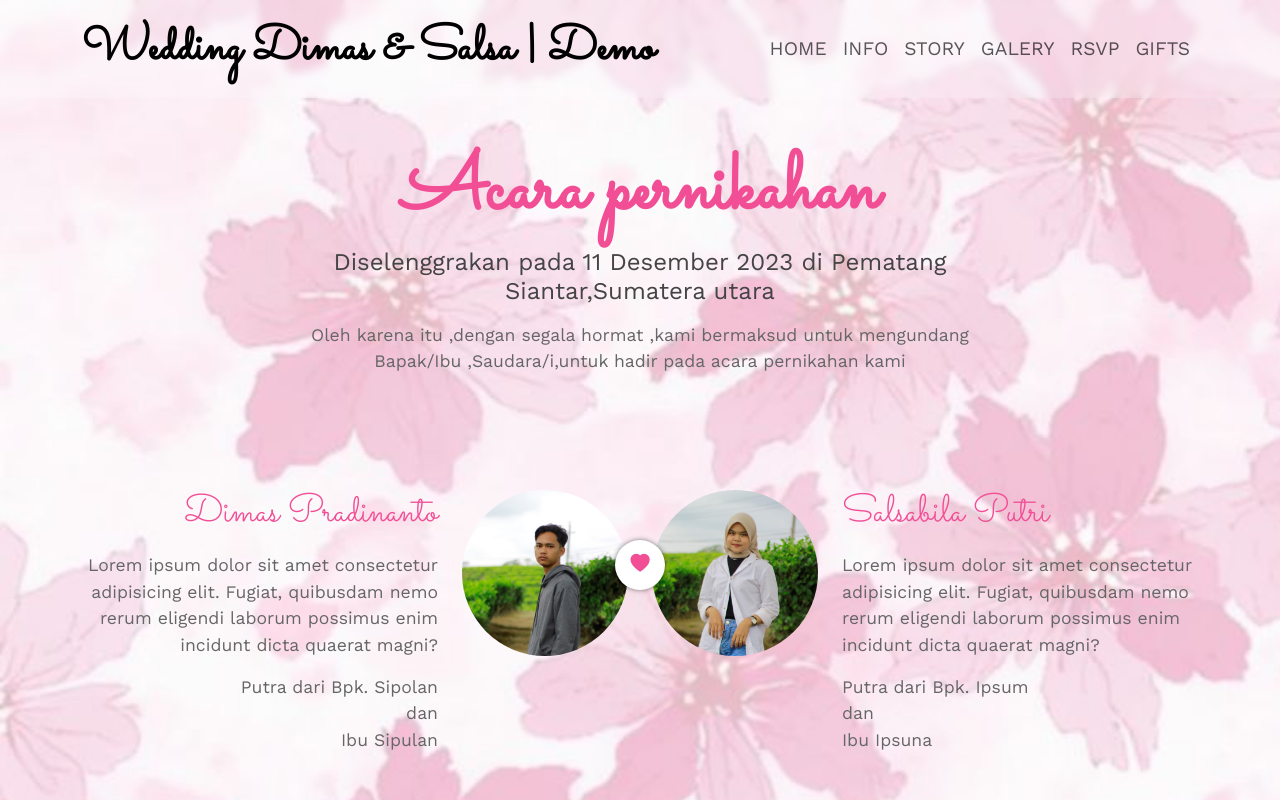
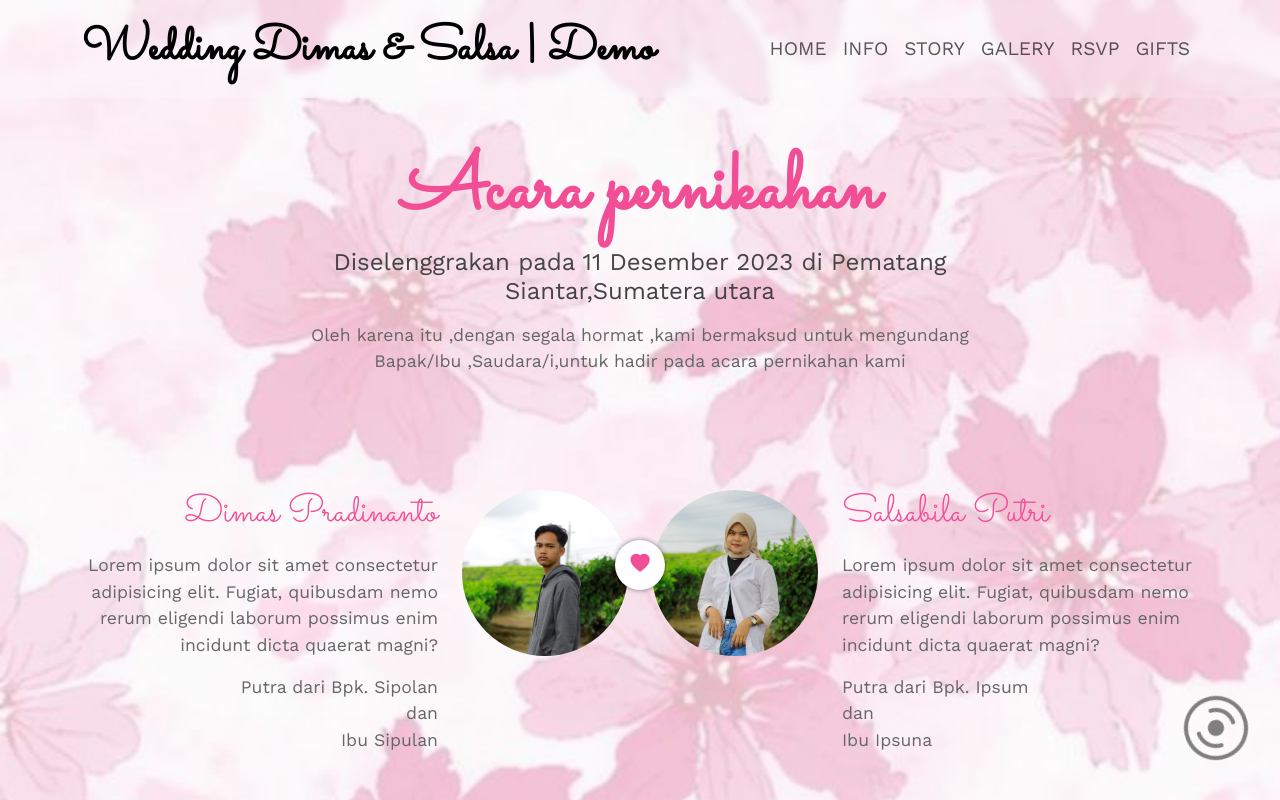
Before and after one commit to dimaspradinanto/web-undangan, a plain HTML site: page index.html in a window 1280 px wide. Both pictures are taken after a click on the link "Lihat Undangan". Shown: the part 802-1602 px from the top of the page. Drawn offline with nearby package versions, Linux system fonts and the light colour scheme; some packages are replaced by stand-ins of ours; a script that the page names is missing.

Commit message:
Membuat bg musik

```diff
--- a/index.html
+++ b/index.html
@@ -512,7 +512,7 @@
                 123456780
               </li>
               <li class="list-group-item">
-                <div class="fw-bold">DANA</div>
+                <div class="fw-bold">Saweria</div>
                 <img src="img/saweria.png" alt="Saweria Qr Code Demo" />
                 <p>dont scan !!!,just demo</p>
               </li>
@@ -555,7 +555,19 @@
         </div>
       </div>
     </footer>
-    <!-- footedr end -->
+    <!-- footer end -->
+
+    <!-- bgm -->
+    <div id="audio-container">
+      <audio id="song" autoplay loop>
+        <source src="audio/KARNA SU SAYANG - Near feat Dian Sorowea (Reggae SKA Version  By NIKISUKA) (128 kbps).mp3" type="audio/mp3">
+      </audio>
+
+      <div class="audio-icon-wrapper" style="display: none;" >
+        <i class="bi bi-disc"></i>
+      </div>
+    </div>
+    <!-- bgm end -->
 
     <script
       src="https://cdn.jsdelivr.net/npm/bootstrap@5.3.1/dist/js/bootstrap.bundle.min.js"
@@ -594,6 +606,8 @@
 
     <script>
       const rootElement = document.querySelector(":root");
+      const audioIconWrapper = document.querySelector('.audio-icon-wrapper');
+
       function disableScroll() {
         scrollTop = window.pageYOffset || document.documentElement.scrollTop;
         scrollLeft = window.pageXOffset || document.documentElement.scrollLeft;
@@ -608,12 +622,21 @@
       function enableScroll() {
         window.onscroll = function () {};
         rootElement.style.scrollBehavior = "smooth";
-        localStorage.setItem("opened", "true");
+        //localStorage.setItem("opened", "true");
+        playAudio();
       }
 
-      if (!localStorage.getItem("opened")) {
-        disableScroll();
+      function playAudio(){
+        const song = document.querySelector('#song');
+        song.play();
+        // song.volume =
+        audioIconWrapper.style.display = 'flex';
       }
+
+      // if (!localStorage.getItem("opened")) {
+      //
+      // }
+      disableScroll();
     </script>
 
     <script>
--- a/style.css
+++ b/style.css
@@ -356,6 +356,34 @@ footer li {
   display: inline;
   margin: 0.5rem;
 }
+
+.audio-icon-wrapper{
+  width: 4rem;
+  height: 4rem;
+  font-size: 4rem;
+  bottom: 2.5rem;
+  right: 2rem;
+  position: fixed;
+  color: white;
+  cursor: pointer;
+  opacity: 0.5;
+  mix-blend-mode: difference;
+  animation: rotating 4s linear infinite;
+  transform-origin: center;
+  display: flex;
+  justify-content: center;
+  align-items: center;
+  line-height: 0;
+}
+
+@keyframes rotating{
+  form{
+    transform: rotate(0);
+  }
+  to{
+    transform: rotate(360deg);
+  }
+}
 /* media query */
 
 /* laptop */
```
Also changed, not shown: 1 other file.
